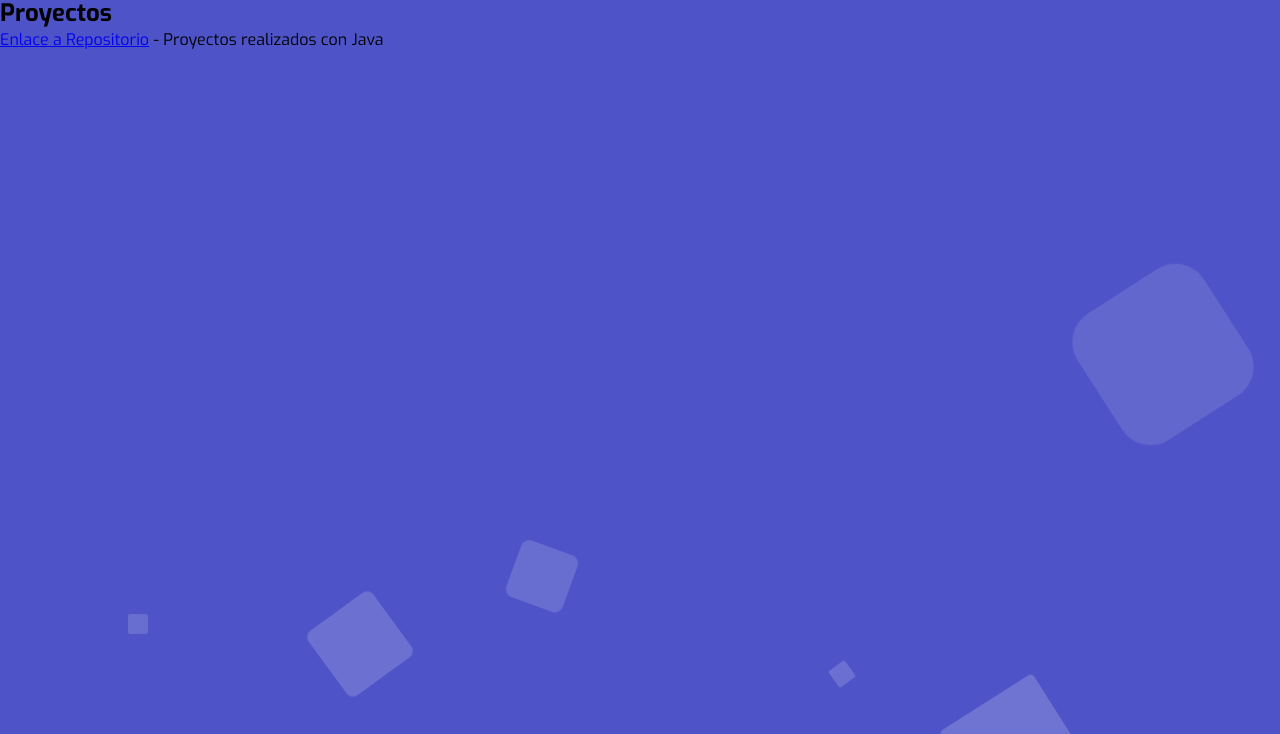
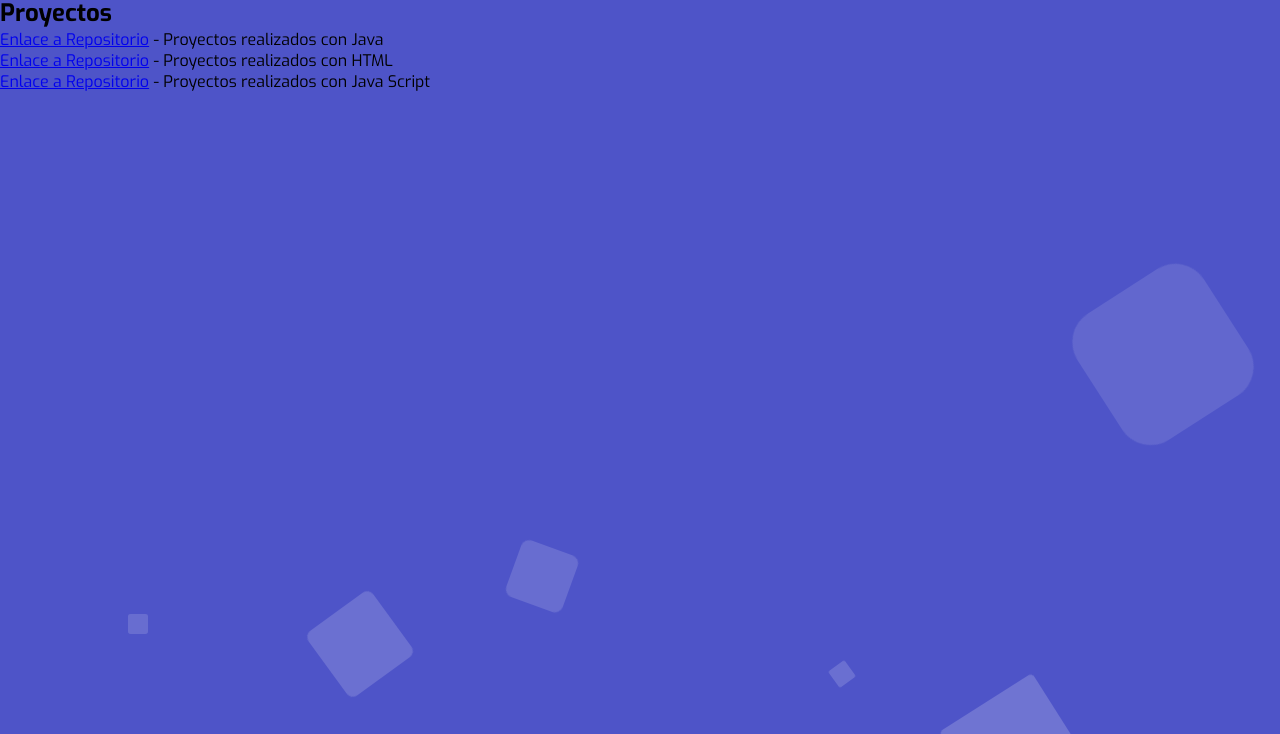
Before and after one commit to Troledbg/Troledbg.github.io, a website built with webpack: page index.html in a window 1280 px wide. Shown: the part 66-800 px from the top of the page. Built offline with nearby package versions, Linux system fonts and the light colour scheme.

Commit message:
direcciones

```diff
--- a/index.html
+++ b/index.html
@@ -45,7 +45,9 @@
   <section></section>
   <h2>Proyectos</h2>
   <ul>
-    <li><a href="https://github.com/Troledbg/DAM/tree/main/Programacion/JAVA">Enlace a Repositorio</a> - Proyectos realizados con Java</li>
+    <li><a href="https://github.com/Troledbg/DAM/tree/252c86208bb5ff9417cb748a8e46adca1cc8aee0/Programacion/JAVA">Enlace a Repositorio</a> - Proyectos realizados con Java</li>
+    <li><a href="https://github.com/Troledbg/DAM/tree/252c86208bb5ff9417cb748a8e46adca1cc8aee0/Lenguaje%20de%20Marcas/HTML">Enlace a Repositorio</a> - Proyectos realizados con HTML</li>
+    <li><a href="https://github.com/Troledbg/DAM/tree/252c86208bb5ff9417cb748a8e46adca1cc8aee0/Lenguaje%20de%20Marcas/Java%20Script">Enlace a Repositorio</a> - Proyectos realizados con Java Script</li>
   </ul>
 </div >
   <!-- Add your site or application content here -->
```
